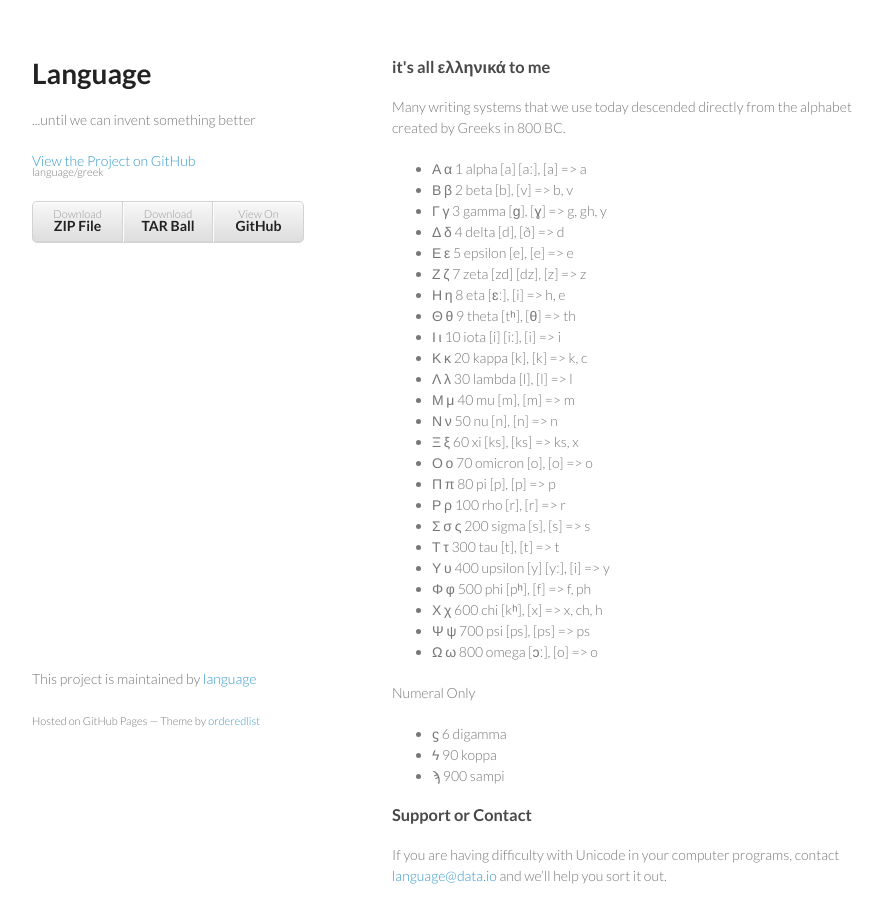
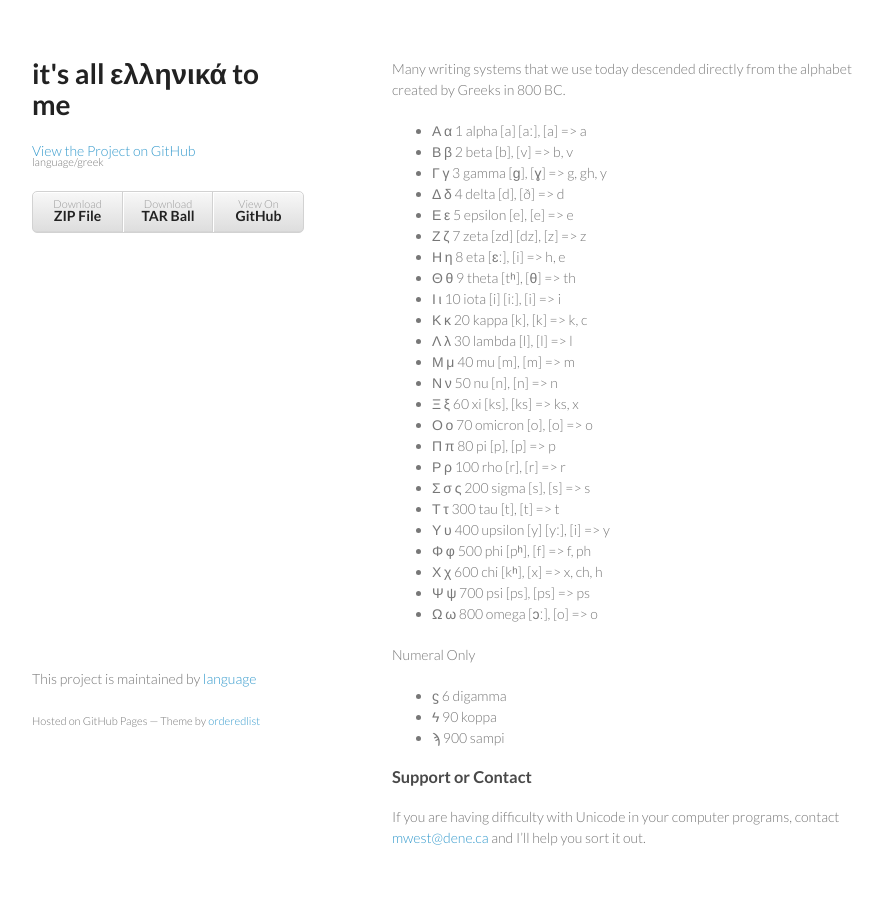
Before and after one commit to language/greek, a plain HTML site: page index.html in a window 1280 px wide. Shown: the whole page, without its empty margins (178-1061 px from the left). Drawn offline with Linux system fonts and the light colour scheme.

Commit message:
Create gh-pages branch via GitHub

```diff
--- a/index.html
+++ b/index.html
@@ -3,7 +3,7 @@
   <head>
     <meta charset="utf-8">
     <meta http-equiv="X-UA-Compatible" content="chrome=1">
-    <title>Language by language</title>
+    <title>it's all ελληνικά to me by language</title>
 
     <link rel="stylesheet" href="stylesheets/styles.css">
     <link rel="stylesheet" href="stylesheets/pygment_trac.css">
@@ -15,8 +15,8 @@
   <body>
     <div class="wrapper">
       <header>
-        <h1>Language</h1>
-        <p>...until we can invent something better</p>
+        <h1>it's all ελληνικά to me</h1>
+        <p></p>
 
         <p class="view"><a href="https://github.com/language/greek">View the Project on GitHub <small>language/greek</small></a></p>
 
@@ -28,9 +28,7 @@
         </ul>
       </header>
       <section>
-        <h3>it's all ελληνικά to me</h3>
-
-<p>Many writing systems that we use today descended directly from the alphabet created by Greeks in 800 BC.</p>
+        <p>Many writing systems that we use today descended directly from the alphabet created by Greeks in 800 BC.</p>
 
 <ul>
 <li>Α α 1   alpha   [a] [aː], [a] =&gt; a</li>
@@ -65,7 +63,7 @@
 <li>ϡ 900 sampi</li>
 </ul><h3>Support or Contact</h3>
 
-<p>If you are having difficulty with Unicode in your computer programs, contact <a href="mailto:language@data.io">language@data.io</a> and we’ll help you sort it out.</p>
+<p>If you are having difficulty with Unicode in your computer programs, contact <a href="mailto:mwest@dene.ca">mwest@dene.ca</a> and I’ll help you sort it out.</p>
       </section>
       <footer>
         <p>This project is maintained by <a href="https://github.com/language">language</a></p>
--- a/params.json
+++ b/params.json
@@ -1 +1 @@
-{"google":"","body":"### it's all ελληνικά to me\r\n\r\nMany writing systems that we use today descended directly from the alphabet created by Greeks in 800 BC.\r\n\r\n* Α α 1\talpha\t[a] [aː], [a] => a\r\n* Β β 2\tbeta\t[b], [v] => b, v\r\n* Γ γ 3\tgamma\t[ɡ], [ɣ] => g, gh, y\r\n* Δ δ 4\tdelta\t[d], [ð] => d\r\n* Ε ε 5\tepsilon\t[e], [e] => e\r\n* Ζ ζ 7\tzeta\t[zd] [dz], [z] => z\r\n* Η η 8\teta\t[ɛː], [i] => h, e\r\n* Θ θ 9\ttheta\t[tʰ], [θ] => th\r\n* Ι ι 10 iota\t[i] [iː], [i] => i\r\n* Κ κ 20 kappa\t[k], [k] => k, c\r\n* Λ λ 30 lambda\t[l], [l] => l\r\n* Μ μ 40 mu\t[m], [m] => m\r\n* Ν ν 50 nu\t[n], [n] => n\r\n* Ξ ξ 60 xi\t[ks], [ks] => ks, x\r\n* Ο ο 70 omicron [o], [o] => o\r\n* Π π 80 pi\t[p], [p] => p\r\n* Ρ ρ 100 rho\t[r], [r] => r\r\n* Σ σ ς 200 sigma [s], [s] => s\r\n* Τ τ 300 tau\t[t], [t] => t\r\n* Υ υ 400 upsilon\t[y] [yː], [i] => y\r\n* Φ φ 500 phi\t[pʰ], [f] => f, ph\r\n* Χ χ 600 chi\t[kʰ], [x] => x, ch, h\r\n* Ψ ψ 700 psi\t[ps], [ps] => ps\r\n* Ω ω 800 omega\t[ɔː], [o] => o\r\n\r\nNumeral Only\r\n* ϛ 6 digamma \r\n* ϟ 90 koppa\r\n* ϡ 900 sampi\r\n\r\n### Support or Contact\r\n\r\nIf you are having difficulty with Unicode in your computer programs, contact language@data.io and we’ll help you sort it out.","name":"Language","tagline":"...until we can invent something better","note":"Don't delete this file! It's used internally to help with page regeneration."}
+{"tagline":"","body":"Many writing systems that we use today descended directly from the alphabet created by Greeks in 800 BC.\r\n\r\n* Α α 1\talpha\t[a] [aː], [a] => a\r\n* Β β 2\tbeta\t[b], [v] => b, v\r\n* Γ γ 3\tgamma\t[ɡ], [ɣ] => g, gh, y\r\n* Δ δ 4\tdelta\t[d], [ð] => d\r\n* Ε ε 5\tepsilon\t[e], [e] => e\r\n* Ζ ζ 7\tzeta\t[zd] [dz], [z] => z\r\n* Η η 8\teta\t[ɛː], [i] => h, e\r\n* Θ θ 9\ttheta\t[tʰ], [θ] => th\r\n* Ι ι 10 iota\t[i] [iː], [i] => i\r\n* Κ κ 20 kappa\t[k], [k] => k, c\r\n* Λ λ 30 lambda\t[l], [l] => l\r\n* Μ μ 40 mu\t[m], [m] => m\r\n* Ν ν 50 nu\t[n], [n] => n\r\n* Ξ ξ 60 xi\t[ks], [ks] => ks, x\r\n* Ο ο 70 omicron [o], [o] => o\r\n* Π π 80 pi\t[p], [p] => p\r\n* Ρ ρ 100 rho\t[r], [r] => r\r\n* Σ σ ς 200 sigma [s], [s] => s\r\n* Τ τ 300 tau\t[t], [t] => t\r\n* Υ υ 400 upsilon\t[y] [yː], [i] => y\r\n* Φ φ 500 phi\t[pʰ], [f] => f, ph\r\n* Χ χ 600 chi\t[kʰ], [x] => x, ch, h\r\n* Ψ ψ 700 psi\t[ps], [ps] => ps\r\n* Ω ω 800 omega\t[ɔː], [o] => o\r\n\r\nNumeral Only\r\n* ϛ 6 digamma \r\n* ϟ 90 koppa\r\n* ϡ 900 sampi\r\n\r\n### Support or Contact\r\n\r\nIf you are having difficulty with Unicode in your computer programs, contact mwest@dene.ca and I’ll help you sort it out.","google":"","note":"Don't delete this file! It's used internally to help with page regeneration.","name":"it's all ελληνικά to me"}
```
